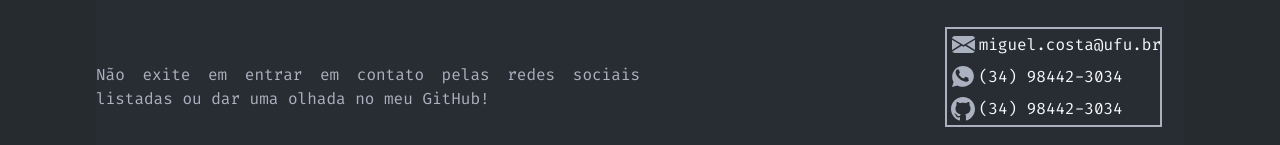
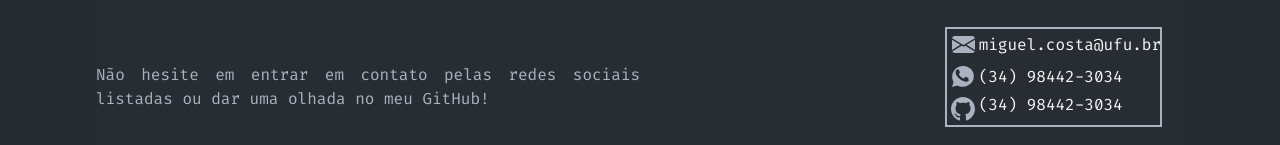
Before and after one commit to MiguelBorges2/newportfolio, a Vue app: page / in a window 1280 px wide. Shown: the part 2000-2145 px from the top of the page. Built offline with nearby package versions, Linux system fonts and the light colour scheme.

Commit message:
correções

```diff
--- a/src/views/HomeView.vue
+++ b/src/views/HomeView.vue
@@ -302,7 +302,7 @@ onUnmounted(() => {
                 </div>
                 <div v-if="larguraTela > 1024" class="w-100 d-flex">
                     <div class="meia push30">
-                        <p class="color2">Ola, eu sou o Miguel!</p>
+                        <p class="color2">Olá, eu sou o Miguel!</p>
                         <p class="color2">Sou desenvolvedor full-stack formado em Ciência da Computação pela UFU, com experiência prática no desenvolvimento de aplicações web e APIs RESTful.</p>
                         <p class="color2">Atuei como estagiário na Algar Telecom e como desenvolvedor full-stack júnior na Telek Sistemas, trabalhando com sistemas reais, integrações e comunicação entre serviços.</p>
                         <p class="color2 push3">Trabalho principalmente com Vue.js no frontend e Node.js no backend, desenvolvendo soluções completas, modernas e focadas em performance e usabilidade.</p>
@@ -317,7 +317,7 @@ onUnmounted(() => {
                 </div>
                 <div v-if="larguraTela <= 1024" class="w-100 d-flex flex-column">
                     <div class="w-100  chao3 push30">
-                        <p class="color2">Ola, eu sou o Miguel!</p>
+                        <p class="color2">Olá, eu sou o Miguel!</p>
                         <p class="color2">Sou desenvolvedor full-stack formado em Ciência da Computação pela UFU, com experiência prática no desenvolvimento de aplicações web e APIs RESTful.</p>
                         <p class="color2">Atuei como estagiário na Algar Telecom e como desenvolvedor full-stack júnior na Telek Sistemas, trabalhando com sistemas reais, integrações e comunicação entre serviços.</p>
                         <p class="color2 push3">Trabalho principalmente com Vue.js no frontend e Node.js no backend, desenvolvendo soluções completas, modernas e focadas em performance e usabilidade.</p>
@@ -335,7 +335,7 @@ onUnmounted(() => {
                     <div class="linha"></div>
                 </div>
                 <div v-if="larguraTela>1024" class="w-100 d-flex justify-content-between">
-                    <p class="color2 push3  self meia">Não exite em entrar em contato pelas redes sociais listadas ou dar uma olhada no meu GitHub!  </p>
+                    <p class="color2 push3  self meia">Não hesite em entrar em contato pelas redes sociais listadas ou dar uma olhada no meu GitHub!  </p>
                     <div class="size7 boxe push10 d-flex flex-column  align-items-center">
                         <div class="w-100  align-items-center d-flex">
                             <img class="icone" src="../assets/email.svg">
@@ -345,14 +345,14 @@ onUnmounted(() => {
                             <img class="icone" src="../assets/zapzap.svg">
                             <p class="text-light m-0">(34) 98442-3034</p>
                         </div>
-                        <div class="w-100  align-items-center d-flex">
+                        <div class="w-100  align-itsems-center d-flex">
                             <img class="icone" src="../assets/git.svg">
                             <p class="text-light m-0">(34) 98442-3034</p>
                         </div>
                     </div>
                 </div>
                 <div v-if="larguraTela <= 1024" class="w-100 d-flex justify-content-center flex-column align-items-center">
-                    <p class="color2 push3  self w-100">Não exite em entrar em contato pelas redes sociais listadas ou dar uma olhada no meu GitHub!  </p>
+                    <p class="color2 push3  self w-100">Não hesite em entrar em contato pelas redes sociais listadas ou dar uma olhada no meu GitHub!  </p>
                     <div class="size7 boxe push10 d-flex flex-column  align-items-center">
                         <div class="w-100  align-items-center d-flex">
                             <img class="icone" src="../assets/email.svg">
```
